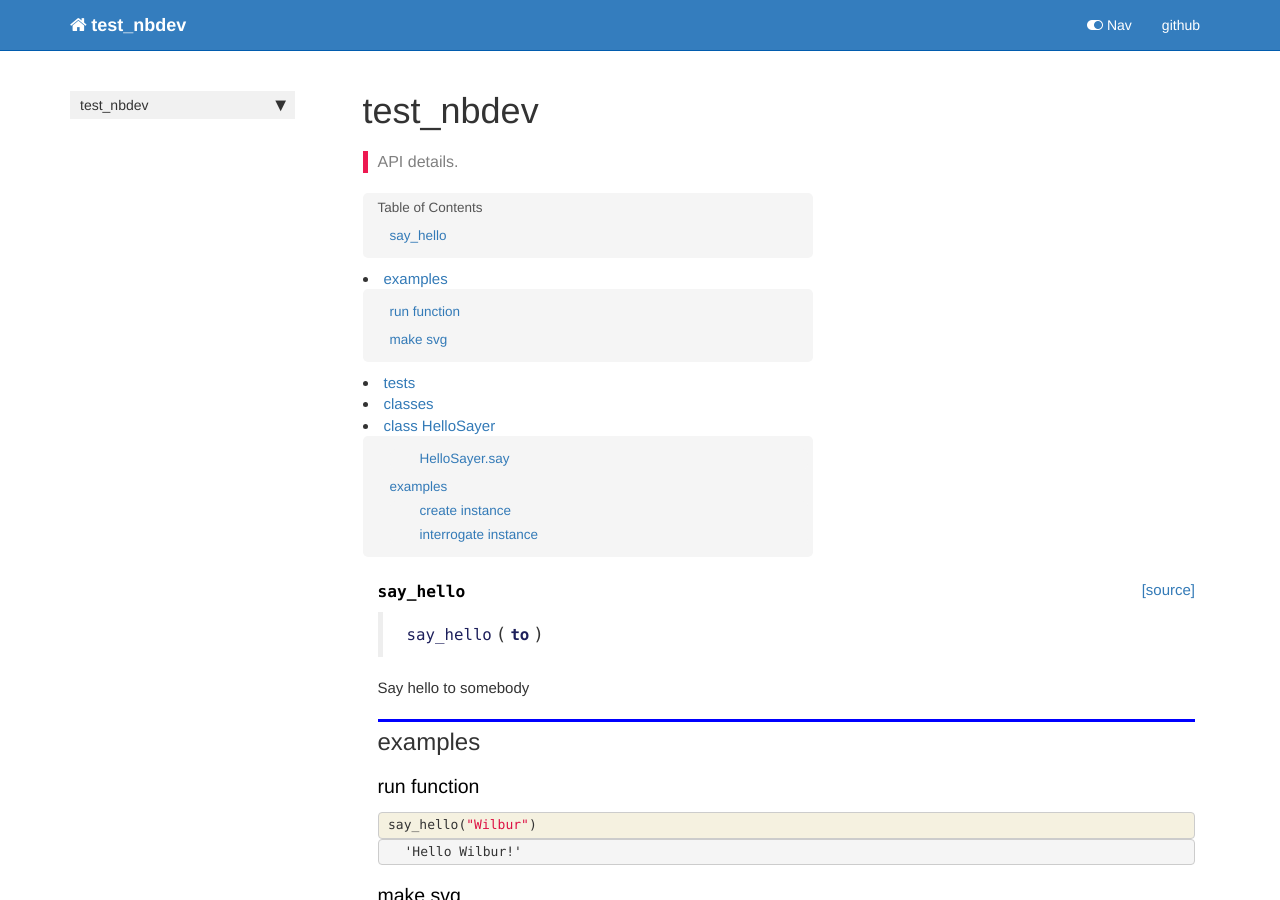
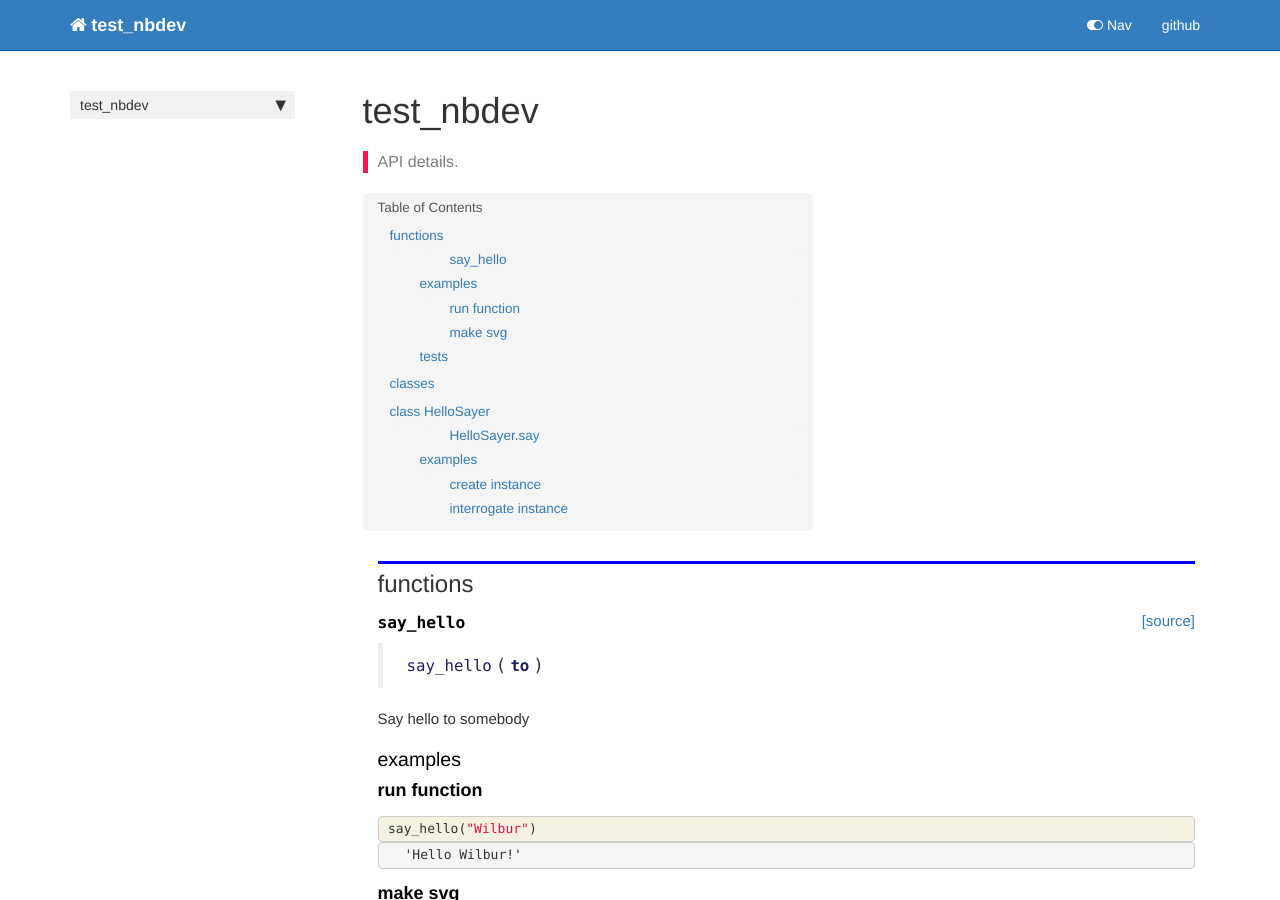
Before and after one commit to cameronraysmith/test_nbdev, a Jekyll site: the page built from docs/core.html, in a window 1280 px wide and 900 px high. Built offline with Jekyll 4.4.1, drawn with Linux system fonts in a browser that asks for light colours; nearby versions of some CDN libraries; comment, search, counter and statistics services are not loaded.

Commit message:
update core section headings

```diff
--- a/docs/core.html
+++ b/docs/core.html
@@ -29,6 +29,12 @@
 </div>
     {% endraw %}
 
+<div class="cell border-box-sizing text_cell rendered"><div class="inner_cell">
+<div class="text_cell_render border-box-sizing rendered_html">
+<h2 id="functions">functions<a class="anchor-link" href="#functions"> </a></h2>
+</div>
+</div>
+</div>
     {% raw %}
 
 <div class="cell border-box-sizing code_cell rendered">
@@ -63,13 +69,13 @@
 
 <div class="cell border-box-sizing text_cell rendered"><div class="inner_cell">
 <div class="text_cell_render border-box-sizing rendered_html">
-<h2 id="examples">examples<a class="anchor-link" href="#examples"> </a></h2>
+<h3 id="examples">examples<a class="anchor-link" href="#examples"> </a></h3>
 </div>
 </div>
 </div>
 <div class="cell border-box-sizing text_cell rendered"><div class="inner_cell">
 <div class="text_cell_render border-box-sizing rendered_html">
-<h3 id="run-function">run function<a class="anchor-link" href="#run-function"> </a></h3>
+<h4 id="run-function">run function<a class="anchor-link" href="#run-function"> </a></h4>
 </div>
 </div>
 </div>
@@ -108,7 +114,7 @@
 
 <div class="cell border-box-sizing text_cell rendered"><div class="inner_cell">
 <div class="text_cell_render border-box-sizing rendered_html">
-<h3 id="make-svg">make svg<a class="anchor-link" href="#make-svg"> </a></h3>
+<h4 id="make-svg">make svg<a class="anchor-link" href="#make-svg"> </a></h4>
 </div>
 </div>
 </div>
@@ -163,7 +169,7 @@
 
 <div class="cell border-box-sizing text_cell rendered"><div class="inner_cell">
 <div class="text_cell_render border-box-sizing rendered_html">
-<h2 id="tests">tests<a class="anchor-link" href="#tests"> </a></h2>
+<h3 id="tests">tests<a class="anchor-link" href="#tests"> </a></h3>
 </div>
 </div>
 </div>
```
Also changed, not shown: nbs/00_core.md (+6 -4 lines), nbs/00_core.py (+7 -4 lines), 1 other file.
